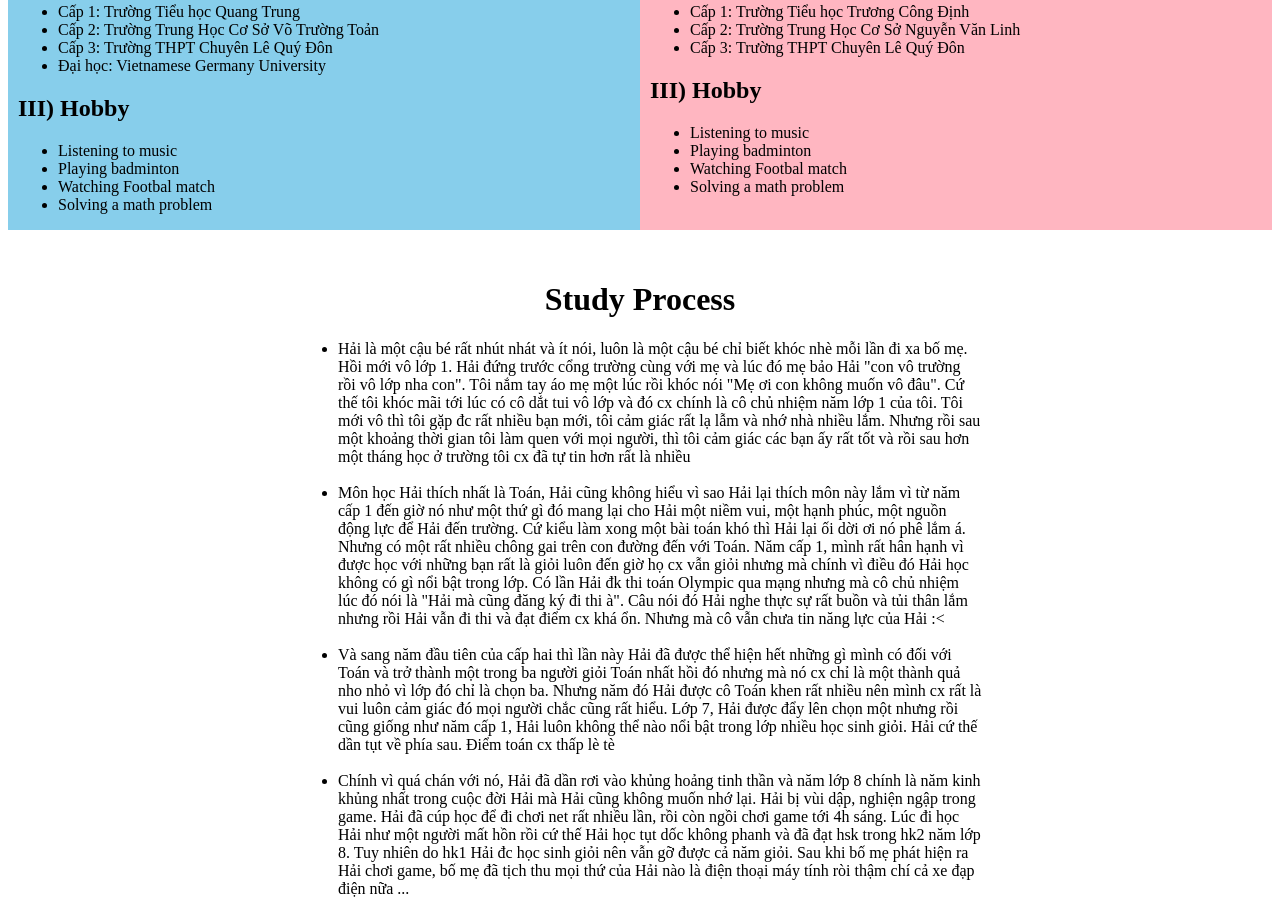
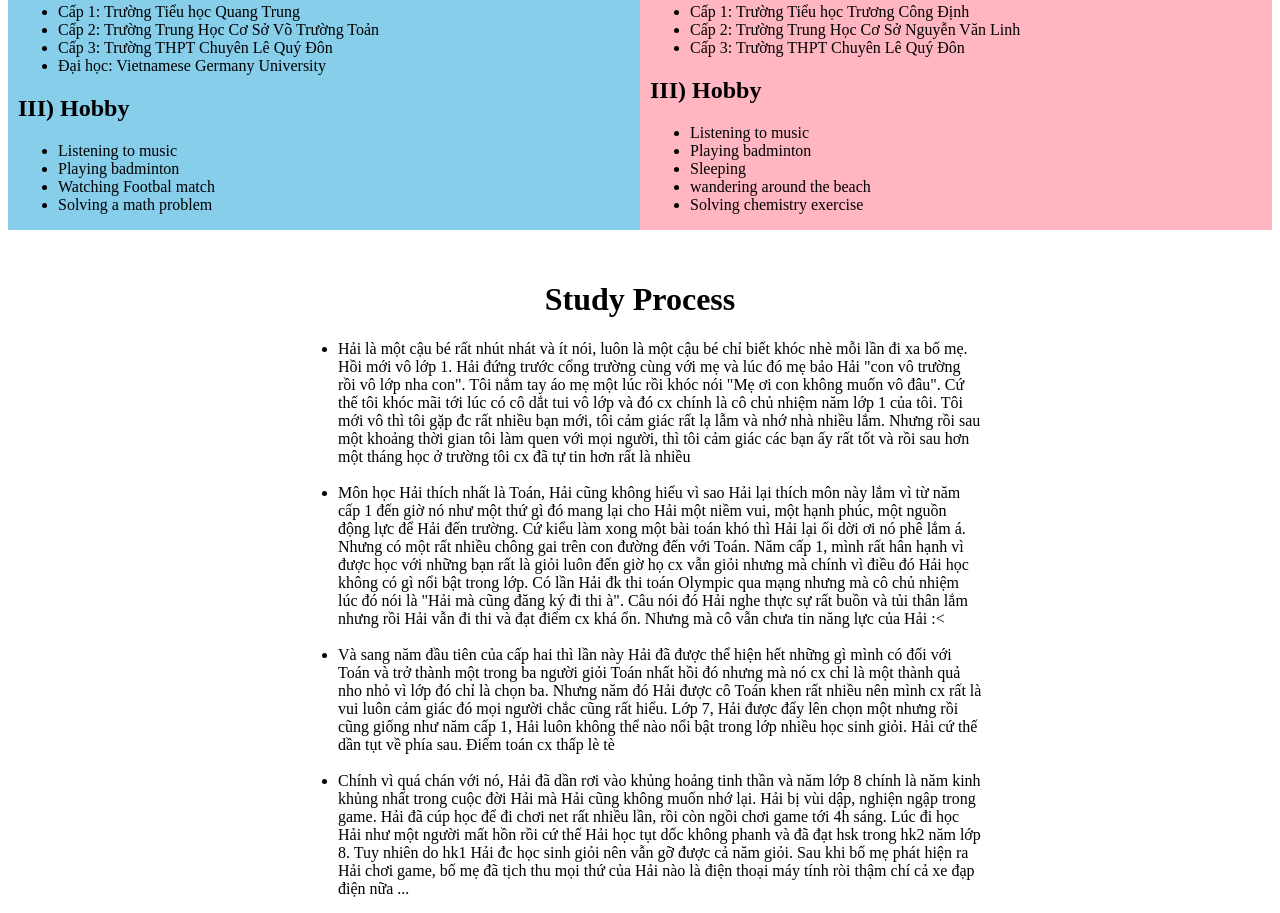
Before and after one commit to Hailu03/hailu, a plain HTML site: page index.html in a window 1280 px wide. Shown: the part 1152-2065 px from the top of the page. Drawn offline with Linux system fonts and the light colour scheme.

Commit message:
Update index.html

```diff
--- a/index.html
+++ b/index.html
@@ -81,10 +81,11 @@
                 <p></p>
                 <h2>III) Hobby</h2>
                 <ul>
-                    <li>Listening to music</li>
-                    <li>Playing badminton</li>
-                    <li>Watching Footbal match</li>
-                    <li>Solving a math problem</li>
+			<li>Listening to music</li>
+			<li>Playing badminton</li>
+			<li>Sleeping</li>
+			<li>wandering around the beach</li>
+			<li>Solving chemistry exercise</li>
                 </ul>
 			</div>
         </div>
```
